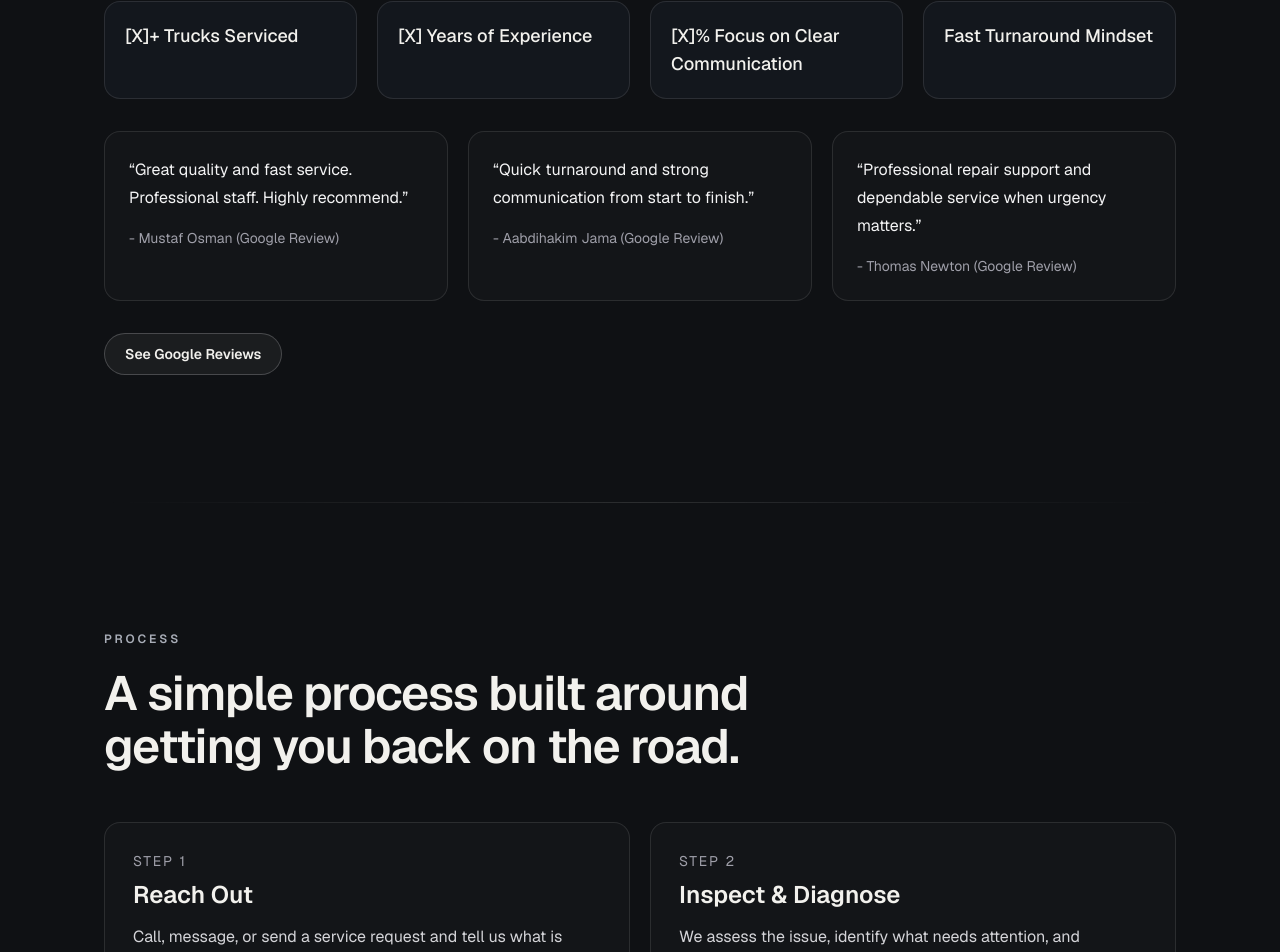
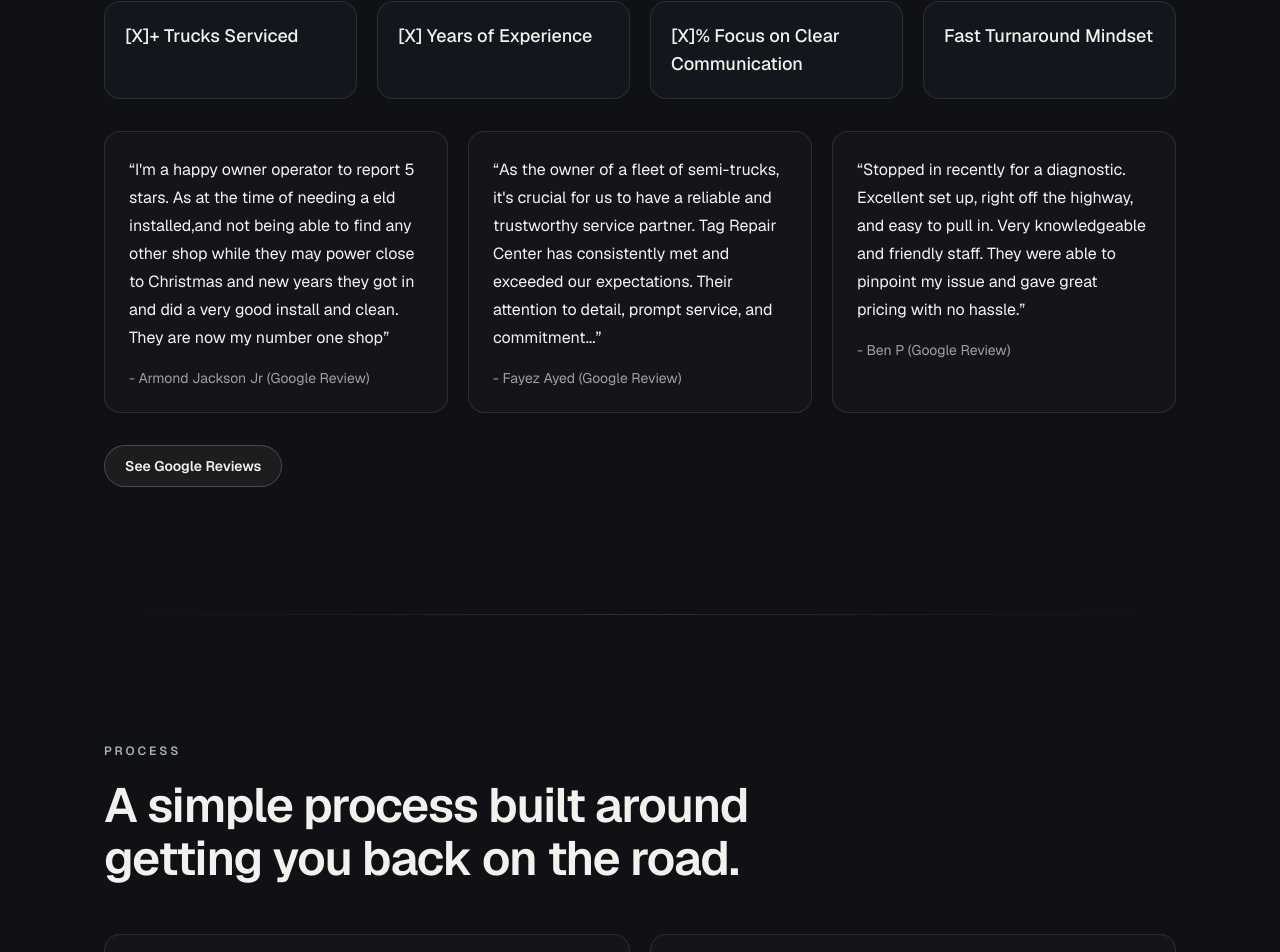
Before and after one commit to aleksandart-dotcom/TAG-Repair-Website, a Next.js app: page / in a window 1280 px wide. Shown: the part 5459-6411 px from the top of the page. Built offline with nearby package versions, Linux system fonts and the light colour scheme.

Commit message:
Replace testimonial placeholders with real Google reviews.
Use the provided customer review excerpts and reviewer names in the Trust & Proof section for authentic social proof.

```diff
--- a/data/site-content.ts
+++ b/data/site-content.ts
@@ -101,16 +101,19 @@ export const googleReviewsUrl =
 // Replace/verify these with your exact preferred Google review excerpts.
 export const testimonials = [
   {
-    quote: "Great quality and fast service. Professional staff. Highly recommend.",
-    author: "Mustaf Osman (Google Review)",
+    quote:
+      "I'm a happy owner operator to report 5 stars. As at the time of needing a eld installed,and not being able to find any other shop while they may power close to Christmas and new years they got in and did a very good install and clean. They are now my number one shop",
+    author: "Armond Jackson Jr (Google Review)",
   },
   {
-    quote: "Quick turnaround and strong communication from start to finish.",
-    author: "Aabdihakim Jama (Google Review)",
+    quote:
+      "As the owner of a fleet of semi-trucks, it's crucial for us to have a reliable and trustworthy service partner. Tag Repair Center has consistently met and exceeded our expectations. Their attention to detail, prompt service, and commitment...",
+    author: "Fayez Ayed (Google Review)",
   },
   {
-    quote: "Professional repair support and dependable service when urgency matters.",
-    author: "Thomas Newton (Google Review)",
+    quote:
+      "Stopped in recently for a diagnostic. Excellent set up, right off the highway, and easy to pull in. Very knowledgeable and friendly staff. They were able to pinpoint my issue and gave great pricing with no hassle.",
+    author: "Ben P (Google Review)",
   },
 ];
 
```
